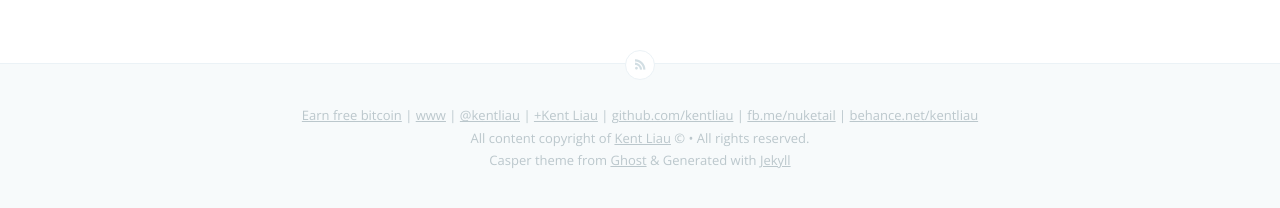
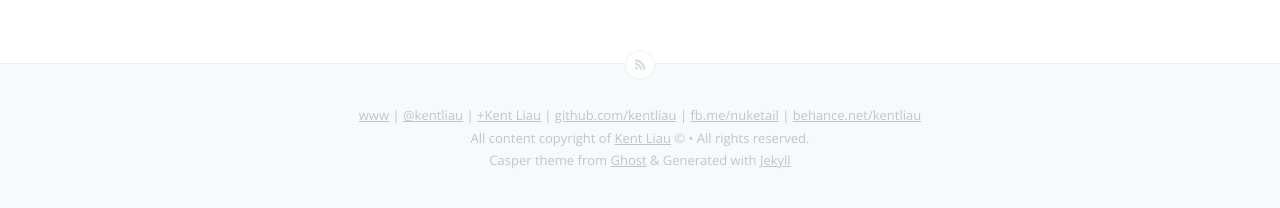
Before and after one commit to kentliau/kentliau.github.io, a Jekyll site: the page built from index.html, in a window 1280 px wide. Shown: the part 641-849 px from the top of the page. Built offline with Jekyll 4.4.1, drawn with Linux system fonts in a browser that asks for light colours; nearby versions of some CDN libraries; Markdown is read by kramdown in place of the engine named in the settings.

Commit message:
Update default.html

```diff
--- a/_layouts/default.html
+++ b/_layouts/default.html
@@ -29,7 +29,6 @@
     <footer class="site-footer">
         <a class="subscribe icon-feed" href="/rss.xml"><span class="tooltip">Subscribe!</span></a>
         <div class="inner">
-             <a href="http://www.freebiebitcoin.com">Earn free bitcoin</a> |
              <a href="http://kent.li/au">www</a> |
              <a href="https://twitter.com/kentliau">@kentliau</a> |
              <a href="https://google.com/+kentliau">+Kent Liau</a> |
```
